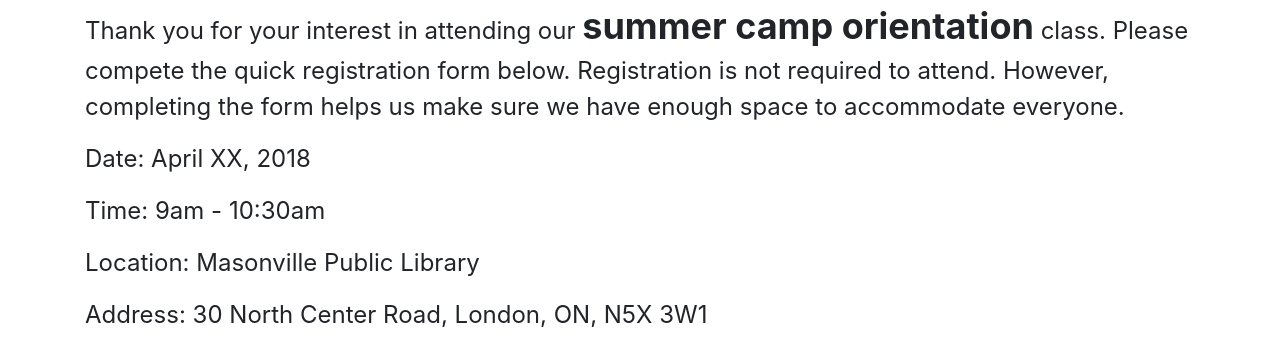
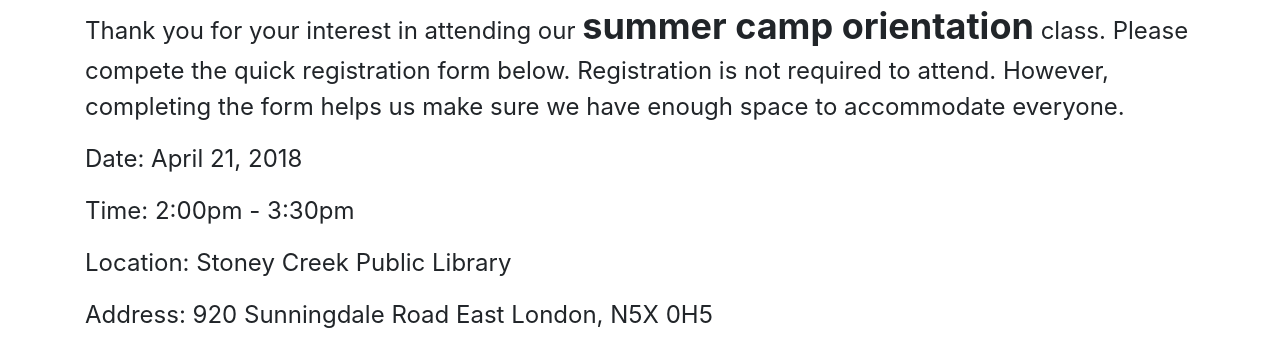
Before and after one commit to gtohill/mysite, a Django app: page /orientation/ in a window 1280 px wide. Shown: the part 569-915 px from the top of the page. Run offline with Django 3.2, Linux system fonts and the light colour scheme; some libraries are stand-ins or nearby versions.

Commit message:
5th commit, update location

```diff
--- a/resources/templates/resources/orientation.html
+++ b/resources/templates/resources/orientation.html
@@ -25,19 +25,19 @@
             </p>
 
             <p>
-                Date: April XX, 2018
+                Date: April 21, 2018
             </p>
             <p>
-                Time: 9am - 10:30am
+                Time: 2:00pm - 3:30pm
             </p>
             <p>
-                Location: Masonville Public Library
+                Location: Stoney Creek Public Library
             </p>
             <p>
-                Address: 30 North Center Road, London, ON, N5X 3W1
+                Address: 920 Sunningdale Road East London, N5X 0H5
             </p>
             <div class="col">
-               <div style="max-width:100%;list-style:none; transition: none;overflow:hidden;width:500px;height:500px;"><div id="embedmap-canvas" style="height:100%; width:100%;max-width:100%;"><iframe style="height:100%;width:100%;border:0;" frameborder="0" src="https://www.google.com/maps/embed/v1/place?q=London+Public+Library,+Masonville+Branch,+North+Centre+Road,+London,+ON,+Canada&key=AIzaSyBFw0Qbyq9zTFTd-tUY6dZWTgaQzuU17R8"></iframe></div><a class="googlecode" rel="nofollow" href="https://sucks.hosting" id="grabmap-authorization">Hosting Sucks</a><style>#embedmap-canvas img{max-height:none;max-width:none!important;background:none!important;}</style></div>
+               <div style="overflow:hidden;max-width:100%;width:500px;height:500px;"><div id="canvasfor-googlemap" style="height:100%; width:100%;max-width:100%;"><iframe style="height:100%;width:100%;border:0;" frameborder="0" src="https://www.google.com/maps/embed/v1/place?q=920+Sunningdale+Road+East+London,+Canada+N5X+0H5&key=AIzaSyBFw0Qbyq9zTFTd-tUY6dZWTgaQzuU17R8"></iframe></div><a class="googlemaps-code" href="https://changing.hosting" id="enablemaps-data">here</a><style>#canvasfor-googlemap .text-marker{}.map-generator{max-width: 100%; max-height: 100%; background: none;</style></div>
             </div>
         </div>
 
```
